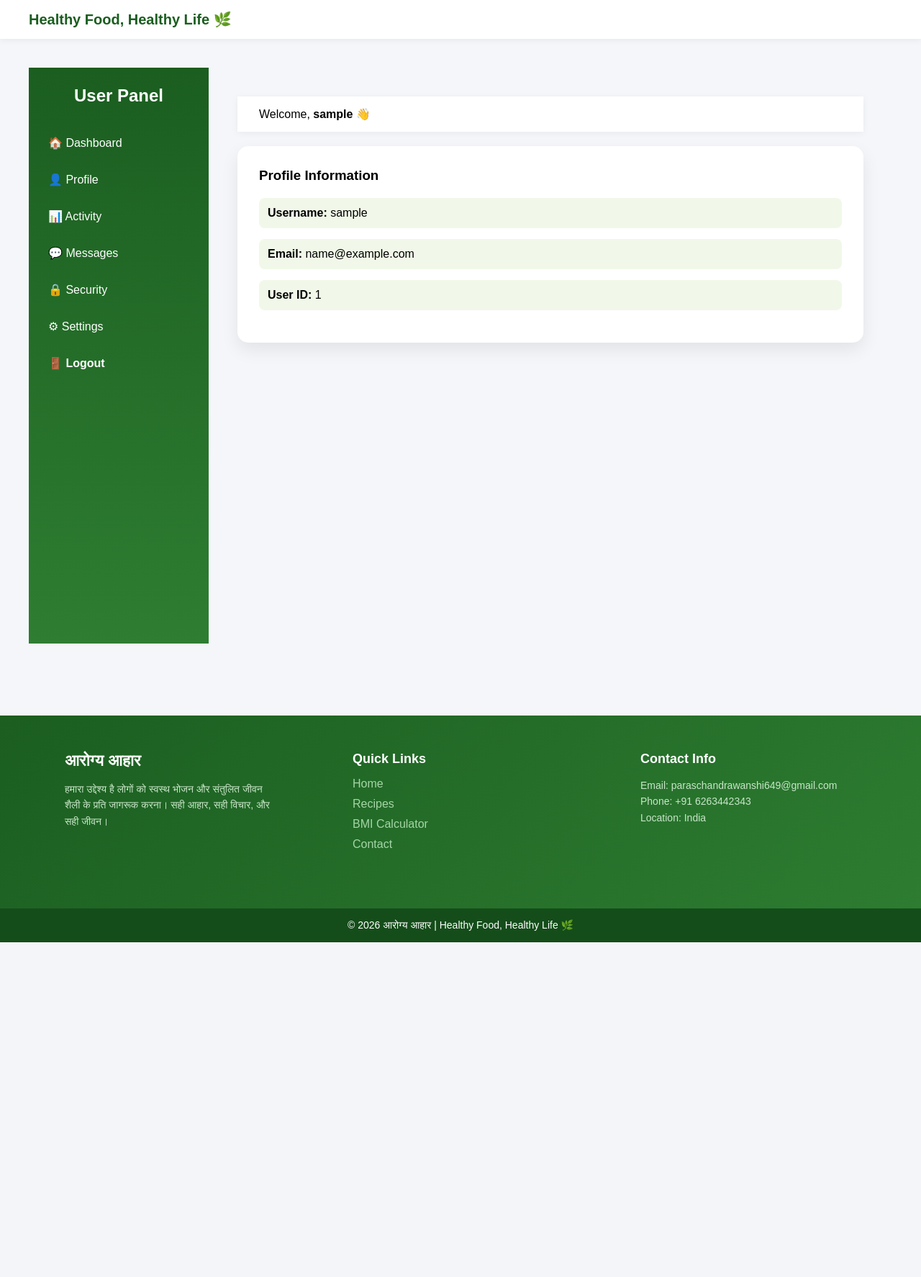
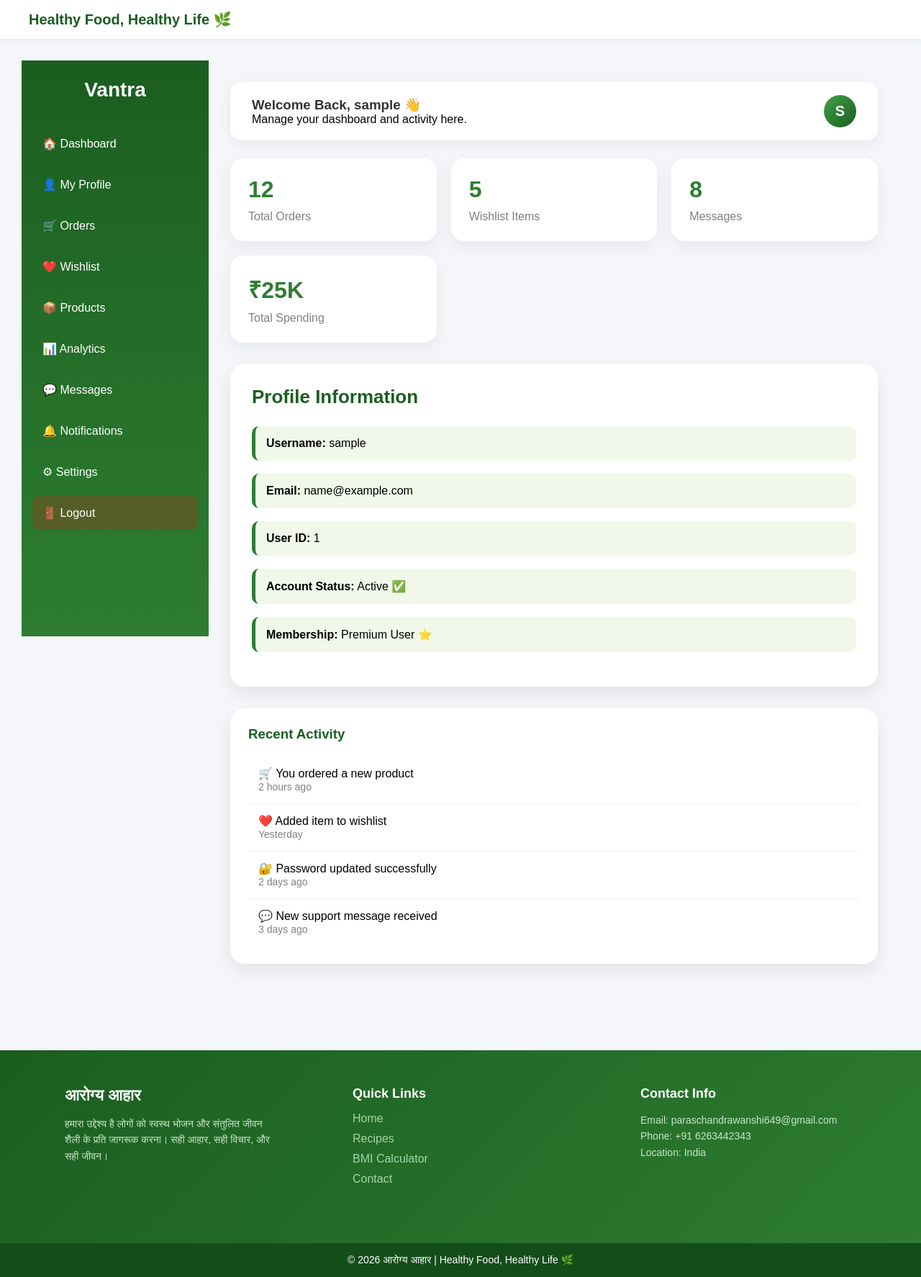
Before and after one commit to paras01-patel/HealthyLife, a Django app: template app/templates/userpanel.html in a window 1280 px wide. Shown: the part 56-1830 px from the top of the page at 72% size. Before the commit the page ends 1365 px from the top, so only its background shows below. Run offline with Django 5.2, Linux system fonts and the light colour scheme; the template is opened without the code that fills it, so the values that code supplies are empty; the visitor is signed in with stand-in values (Sample User, id 1).

Commit message:
userpenel

```diff
--- a/app/templates/userpanel.html
+++ b/app/templates/userpanel.html
@@ -3,80 +3,198 @@
 {% block css %}
 <style>
 
-body {
+*{
     margin: 0;
+    padding: 0;
+    box-sizing: border-box;
+}
+
+body{
     font-family: Arial, sans-serif;
     background: #f4f6f9;
 }
 
 /* ===== MAIN LAYOUT ===== */
-.dashboard {
+.dashboard{
     display: flex;
     min-height: 100vh;
 }
 
 /* ===== SIDEBAR ===== */
-.sidebar {
-    width: 250px;
+.sidebar{
+    width: 260px;
     background: linear-gradient(180deg,#1b5e20,#2e7d32);
     color: white;
     padding: 25px 15px;
+    position: sticky;
+    top: 0;
+    height: 100vh;
 }
 
-.sidebar h2 {
+.sidebar h2{
     text-align: center;
+    margin-bottom: 35px;
+    font-size: 28px;
+}
+
+.sidebar a{
+    display: block;
+    color: white;
+    text-decoration: none;
+    padding: 14px;
+    border-radius: 10px;
+    margin-bottom: 10px;
+    transition: 0.3s;
+    font-size: 16px;
+}
+
+.sidebar a:hover{
+    background: rgba(255,255,255,0.2);
+    padding-left: 20px;
+}
+
+.logout-btn{
+    background: rgba(255,0,0,0.2);
+}
+
+/* ===== CONTENT ===== */
+.content{
+    flex: 1;
+    padding: 30px;
+}
+
+/* ===== TOPBAR ===== */
+.topbar{
+    background: white;
+    padding: 18px 30px;
+    border-radius: 15px;
+    box-shadow: 0 5px 20px rgba(0,0,0,0.06);
+    display: flex;
+    justify-content: space-between;
+    align-items: center;
+    margin-bottom: 25px;
+}
+
+.topbar h3{
+    color: #333;
+}
+
+.profile-icon{
+    width: 45px;
+    height: 45px;
+    border-radius: 50%;
+    background: linear-gradient(135deg,#43a047,#1b5e20);
+    color: white;
+    display: flex;
+    align-items: center;
+    justify-content: center;
+    font-size: 20px;
+    font-weight: bold;
+}
+
+/* ===== DASHBOARD BOXES ===== */
+.stats{
+    display: grid;
+    grid-template-columns: repeat(auto-fit,minmax(220px,1fr));
+    gap: 20px;
     margin-bottom: 30px;
 }
 
-.sidebar a {
-    display: block;
-    color: white;
-    text-decoration: none;
-    padding: 12px;
-    border-radius: 8px;
-    margin-bottom: 8px;
+.stat-box{
+    background: white;
+    padding: 25px;
+    border-radius: 18px;
+    box-shadow: 0 8px 25px rgba(0,0,0,0.06);
     transition: 0.3s;
 }
 
-.sidebar a:hover {
-    background: rgba(255,255,255,0.2);
+.stat-box:hover{
+    transform: translateY(-5px);
 }
 
-/* ===== CONTENT ===== */
-.content {
-    flex: 1;
-    padding: 40px;
+.stat-box h2{
+    color: #2e7d32;
+    margin-bottom: 10px;
+    font-size: 32px;
 }
 
-.card {
+.stat-box p{
+    color: gray;
+}
+
+/* ===== PROFILE CARD ===== */
+.card{
     background: white;
     padding: 30px;
-    border-radius: 15px;
+    border-radius: 20px;
+    box-shadow: 0 10px 25px rgba(0,0,0,0.08);
+    margin-bottom: 30px;
+}
+
+.card h3{
+    margin-bottom: 25px;
+    color: #1b5e20;
+    font-size: 26px;
+}
+
+.info-box{
+    margin-bottom: 18px;
+    padding: 15px;
+    background: #f1f8e9;
+    border-left: 5px solid #2e7d32;
+    border-radius: 10px;
+    font-size: 16px;
+}
+
+/* ===== RECENT ACTIVITY ===== */
+.activity-box{
+    background: white;
+    padding: 25px;
+    border-radius: 20px;
     box-shadow: 0 10px 25px rgba(0,0,0,0.08);
 }
 
-.card h3 {
+.activity-box h3{
     margin-bottom: 20px;
+    color: #1b5e20;
 }
 
-.info-box {
-    margin-bottom: 15px;
-    padding: 12px;
-    background: #f1f8e9;
-    border-radius: 8px;
+.activity{
+    padding: 14px;
+    border-bottom: 1px solid #eee;
 }
 
-/* ===== TOP BAR ===== */
-.topbar {
-    background: white;
-    padding: 15px 30px;
-    box-shadow: 0 2px 10px rgba(0,0,0,0.05);
-    margin-bottom: 20px;
+.activity:last-child{
+    border-bottom: none;
 }
 
-.logout-btn {
-    color: red;
-    font-weight: bold;
+.activity span{
+    color: gray;
+    font-size: 14px;
+}
+
+/* ===== RESPONSIVE ===== */
+@media(max-width: 900px){
+
+    .dashboard{
+        flex-direction: column;
+    }
+
+    .sidebar{
+        width: 100%;
+        height: auto;
+        position: relative;
+    }
+
+    .content{
+        padding: 20px;
+    }
+
+    .topbar{
+        flex-direction: column;
+        gap: 15px;
+        text-align: center;
+    }
 }
 
 </style>
@@ -86,39 +204,134 @@ body {
 
 <div class="dashboard">
 
-    <!-- Sidebar -->
+    <!-- ===== SIDEBAR ===== -->
     <div class="sidebar">
-        <h2>User Panel</h2>
+
+        <h2>Vantra</h2>
 
         <a href="#">🏠 Dashboard</a>
-        <a href="#">👤 Profile</a>
-        <a href="#">📊 Activity</a>
+        <a href="#">👤 My Profile</a>
+        <a href="#">🛒 Orders</a>
+        <a href="#">❤️ Wishlist</a>
+        <a href="#">📦 Products</a>
+        <a href="#">📊 Analytics</a>
         <a href="#">💬 Messages</a>
-        <a href="#">🔒 Security</a>
+        <a href="#">🔔 Notifications</a>
         <a href="#">⚙ Settings</a>
-        <a href="{% url 'logout' %}" class="logout-btn">🚪 Logout</a>
+
+        <a href="{% url 'logout' %}" class="logout-btn">
+            🚪 Logout
+        </a>
+
     </div>
 
-    <!-- Main Content -->
+    <!-- ===== CONTENT ===== -->
     <div class="content">
 
+        <!-- ===== TOPBAR ===== -->
         <div class="topbar">
-            Welcome, <strong>{{ user.username }}</strong> 👋
+
+            <div>
+                <h3>
+                    Welcome Back,
+                    <strong>{{ user.username }}</strong> 👋
+                </h3>
+
+                <p>
+                    Manage your dashboard and activity here.
+                </p>
+            </div>
+
+            <div class="profile-icon">
+                {{ user.username|first|upper }}
+            </div>
+
         </div>
 
+        <!-- ===== STATS ===== -->
+        <div class="stats">
+
+            <div class="stat-box">
+                <h2>12</h2>
+                <p>Total Orders</p>
+            </div>
+
+            <div class="stat-box">
+                <h2>5</h2>
+                <p>Wishlist Items</p>
+            </div>
+
+            <div class="stat-box">
+                <h2>8</h2>
+                <p>Messages</p>
+            </div>
+
+            <div class="stat-box">
+                <h2>₹25K</h2>
+                <p>Total Spending</p>
+            </div>
+
+        </div>
+
+        <!-- ===== PROFILE CARD ===== -->
         <div class="card">
+
             <h3>Profile Information</h3>
 
             <div class="info-box">
-                <strong>Username:</strong> {{ user.username }}
+                <strong>Username:</strong>
+                {{ user.username }}
             </div>
 
             <div class="info-box">
-                <strong>Email:</strong> {{ user.email }}
+                <strong>Email:</strong>
+                {{ user.email }}
             </div>
 
             <div class="info-box">
-                <strong>User ID:</strong> {{ user.id }}
+                <strong>User ID:</strong>
+                {{ user.id }}
+            </div>
+
+            <div class="info-box">
+                <strong>Account Status:</strong>
+                Active ✅
+            </div>
+
+            <div class="info-box">
+                <strong>Membership:</strong>
+                Premium User ⭐
+            </div>
+
+        </div>
+
+        <!-- ===== RECENT ACTIVITY ===== -->
+        <div class="activity-box">
+
+            <h3>Recent Activity</h3>
+
+            <div class="activity">
+                🛒 You ordered a new product
+                <br>
+                <span>2 hours ago</span>
+            </div>
+
+            <div class="activity">
+                ❤️ Added item to wishlist
+                <br>
+                <span>Yesterday</span>
+            </div>
+
+            <div class="activity">
+                🔐 Password updated successfully
+                <br>
+                <span>2 days ago</span>
+            </div>
+
+            <div class="activity">
+                💬 New support message received
+                <br>
+                <span>3 days ago</span>
             </div>
 
         </div>
```
